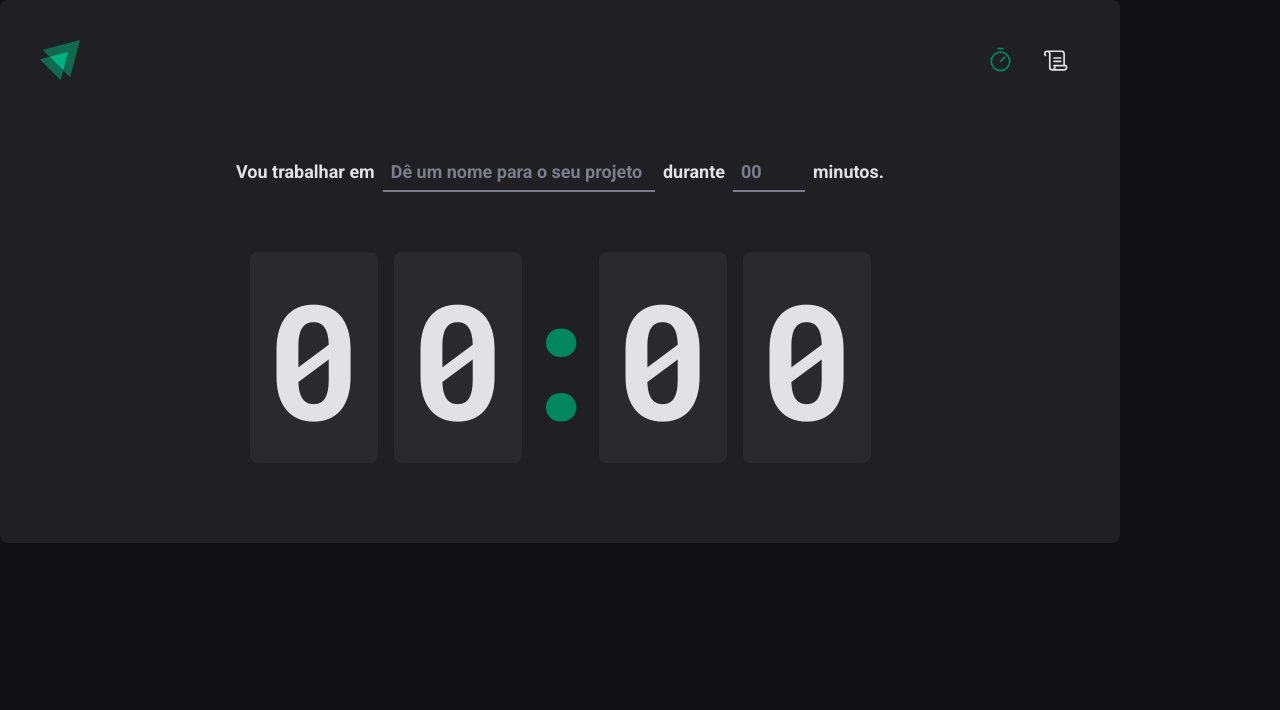
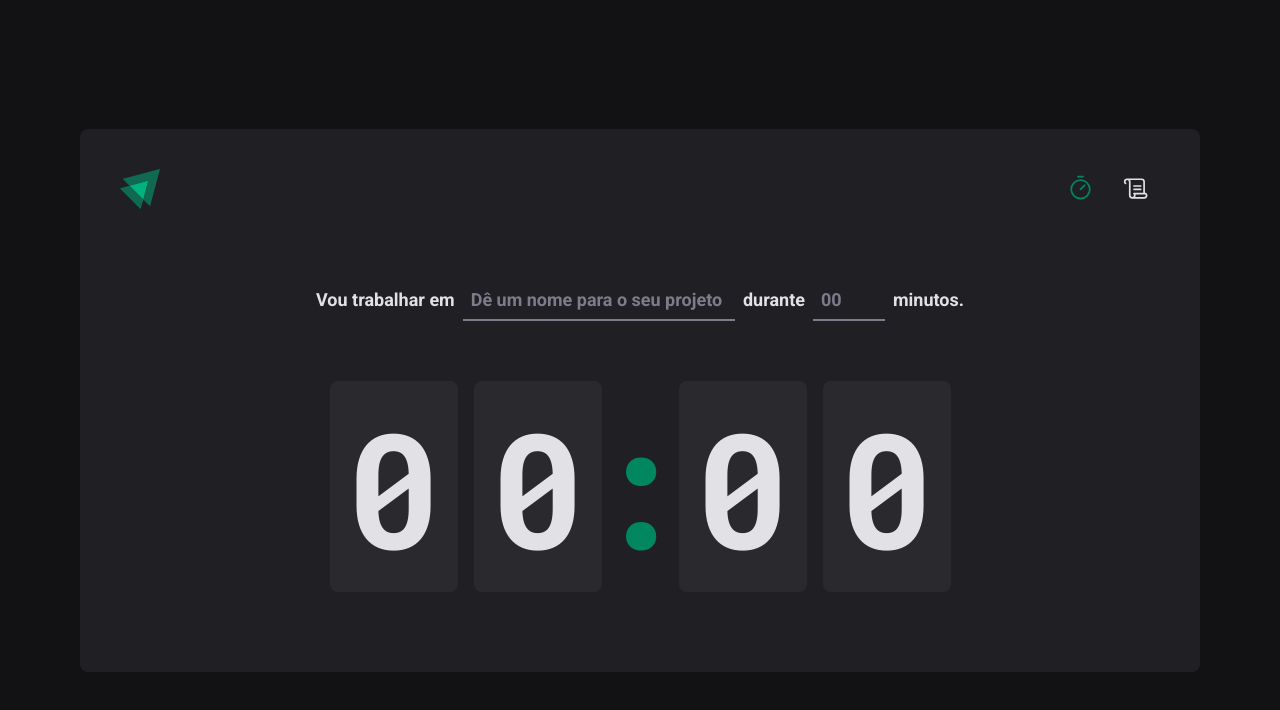
Before and after one commit to eduardonobrega/ignite-timer, a React (Vite) app: page / in a window 1280 px wide. Shown: the top 710 px of the page. Built offline with nearby package versions, Linux system fonts and the light colour scheme.

Commit message:
styled root

```diff
--- a/src/styles/global.ts
+++ b/src/styles/global.ts
@@ -40,6 +40,12 @@ export const GlobalStyle = createGlobalStyle`
     color: ${({ theme }) => theme['gray-100']};
   }
 
+  #root {
+    min-height: 100vh;
+    display: grid;
+    place-items: center;
+  }
+
 
   @media (max-width: 768px) {
   :root {
```
